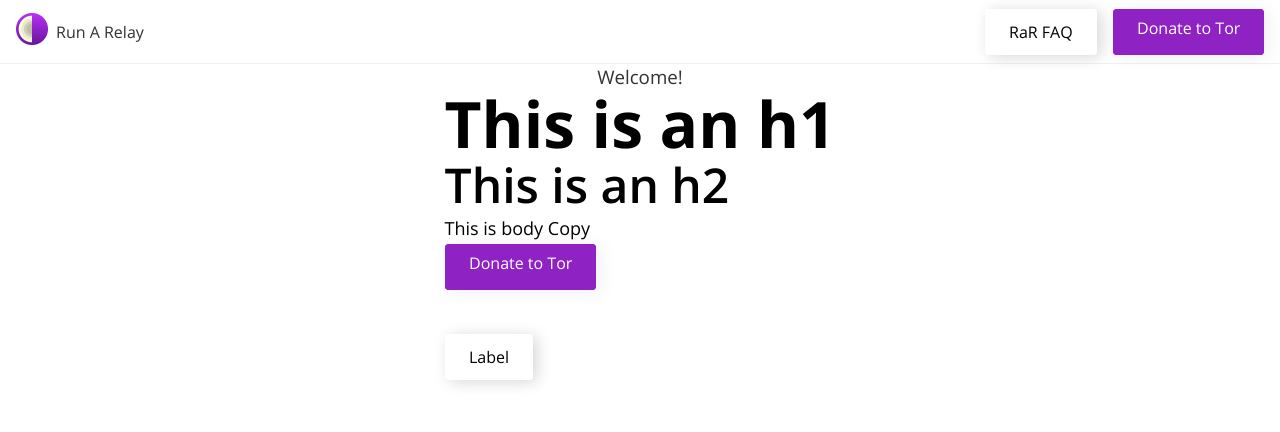
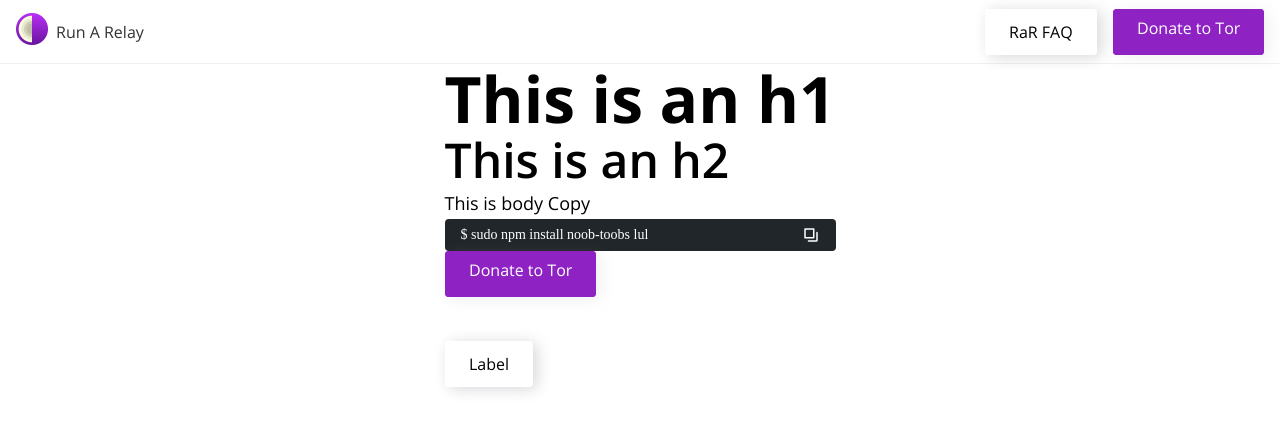
Before and after one commit to EffectiveAF/run-a-relay, a Svelte app: page / in a window 1280 px wide. Shown: the top 432 px of the page. Built offline with nearby package versions, Linux system fonts and the light colour scheme.

Commit message:
add code snippet example

```diff
--- a/src/Home.svelte
+++ b/src/Home.svelte
@@ -16,13 +16,12 @@
 </style>
 
 <div class="home">
-  <h3>Welcome!</h3>
   <div>
 
       <h1>This is an h1</h1>
       <h2>This is an h2</h2>
       <p>This is body Copy</p>
-
+      <code>$ sudo npm install noob-toobs lul <img src="./img/copy-to-clipboard.svg" alt="Copy to Clipboard Icon"> </code>
 
       <button class="primary hvr-ripple-out">Donate to Tor</button>
       <br>
```
